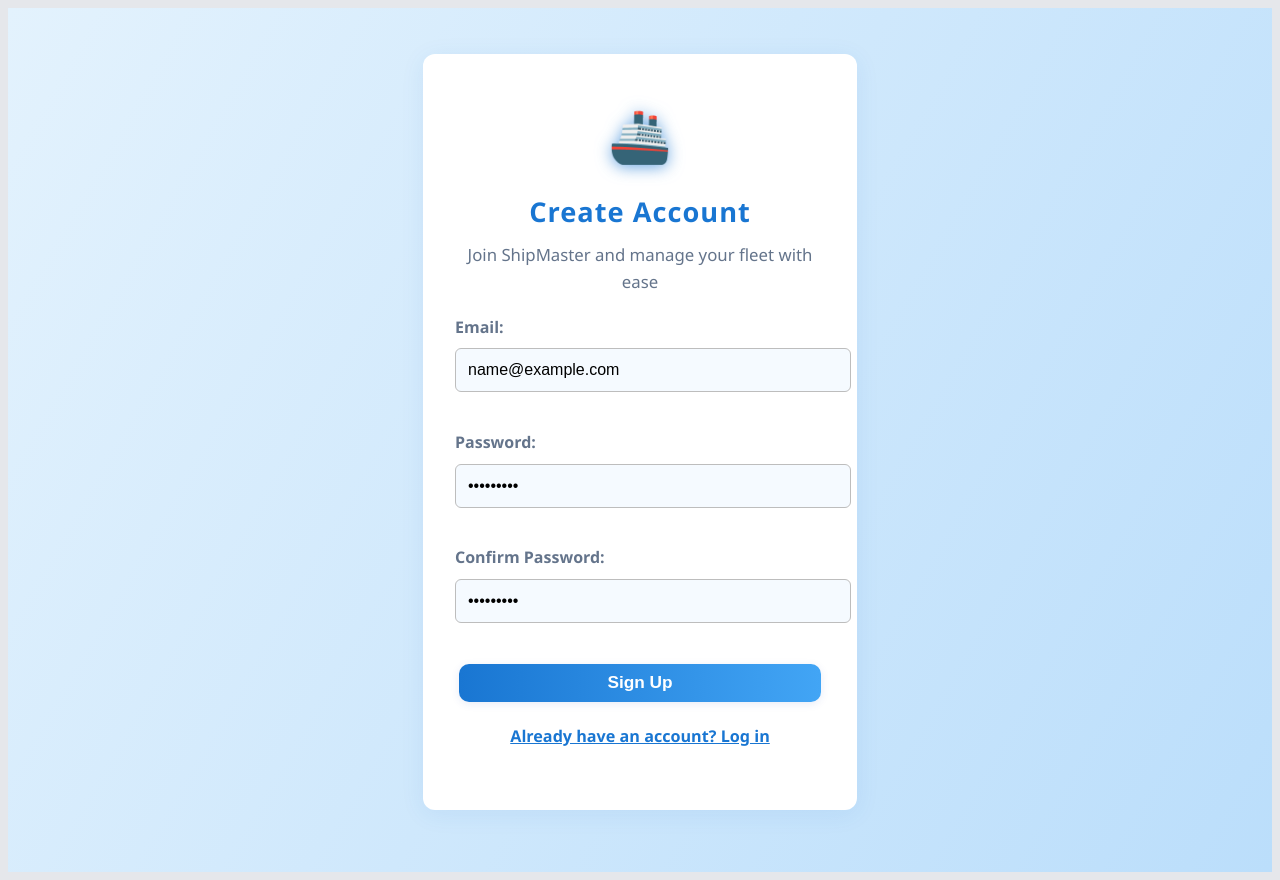
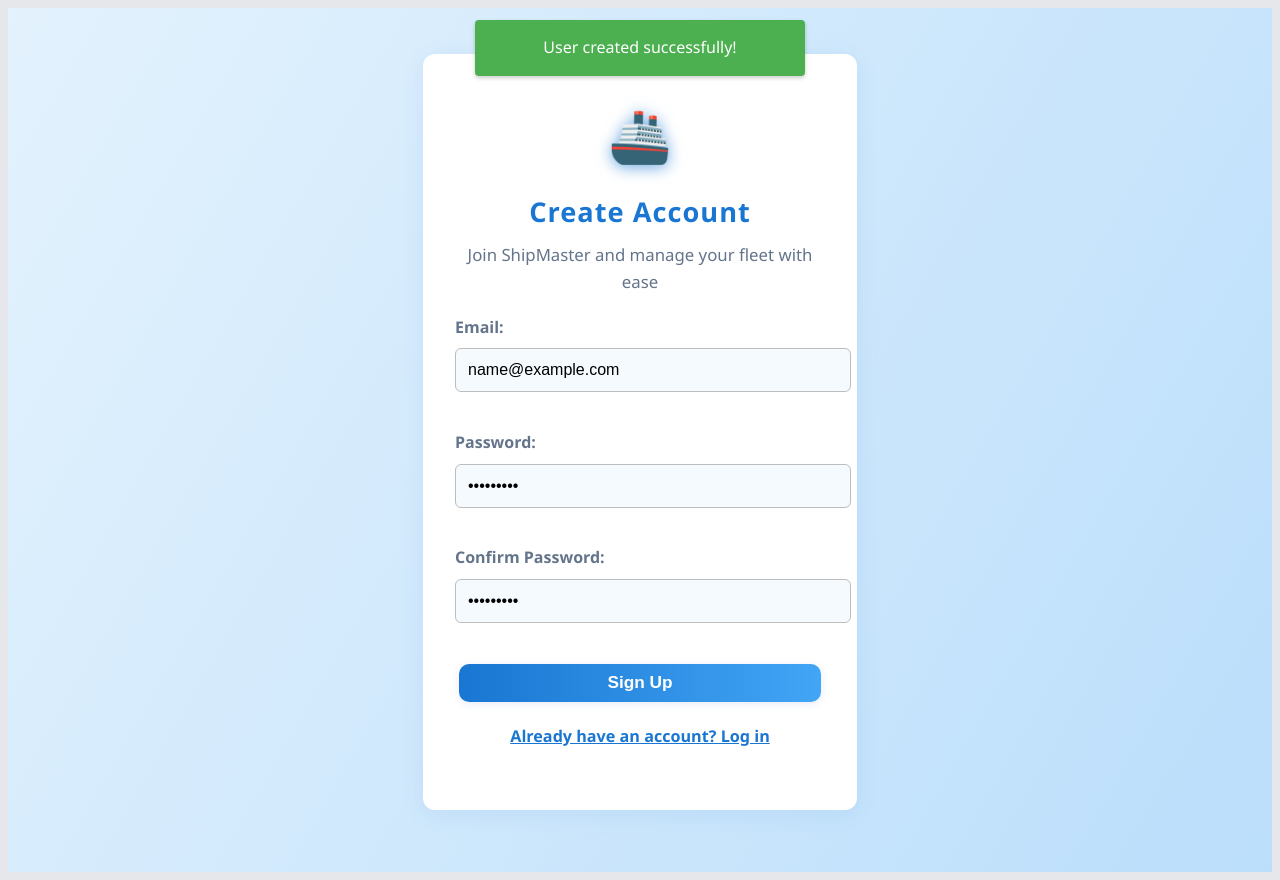
Before and after one commit to pratikraundale12/Ship-Management, a React (Create React App) app: page /signup in a window 1280 px wide. Both pictures are taken after typing "name@example.com", "Sample123", "Sample123" into the empty fields and a click on the button "Sign Up". Built offline with nearby package versions, Linux system fonts and the light colour scheme.

Commit message:
Update SignupPage.jsx
Added popup for creating user

```diff
--- a/src/pages/SignupPage.jsx
+++ b/src/pages/SignupPage.jsx
@@ -7,11 +7,24 @@
     password: '',
     confirmPassword: ''
   });
+  const [showAlert, setShowAlert] = useState(false);
+  const [alertMessage, setAlertMessage] = useState('');
   const navigate = useNavigate();
 
   const handleSubmit = (e) => {
     e.preventDefault();
     // TODO: Implement signup logic
+
+    // Show alert that new user is created
+    setAlertMessage('User created successfully!');
+    setShowAlert(true);
+
+    // Hide alert after 3 seconds
+    setTimeout(() => {
+      setShowAlert(false);
+      // Optional: navigate to login or dashboard after signup
+      // navigate('/login');
+    }, 3000);
   };
 
   const handleChange = (e) => {
@@ -24,6 +37,24 @@
 
   return (
     <div className="signup-page">
+      {showAlert && (
+        <div className="success-alert" style={{
+          backgroundColor: '#4caf50',
+          color: 'white',
+          padding: '15px',
+          borderRadius: '4px',
+          textAlign: 'center',
+          position: 'fixed',
+          top: '20px',
+          left: '50%',
+          transform: 'translateX(-50%)',
+          zIndex: 1000,
+          boxShadow: '0 2px 4px rgba(0,0,0,0.2)',
+          minWidth: '300px'
+        }}>
+          {alertMessage}
+        </div>
+      )}
       <form onSubmit={handleSubmit} className="signup-form">
         <div className="form-icon" aria-hidden="true">🚢</div>
         <h1>Create Account</h1>
@@ -65,7 +96,7 @@
             autoComplete="new-password"
           />
         </div>
-        {/* TODO: Show error message if passwords do not match or signup fails */}
+        {/* Todo: Show error message if passwords do not match or signup fails */}
         <button type="submit">Sign Up</button>
         <div
           className="toggle-link"
```
